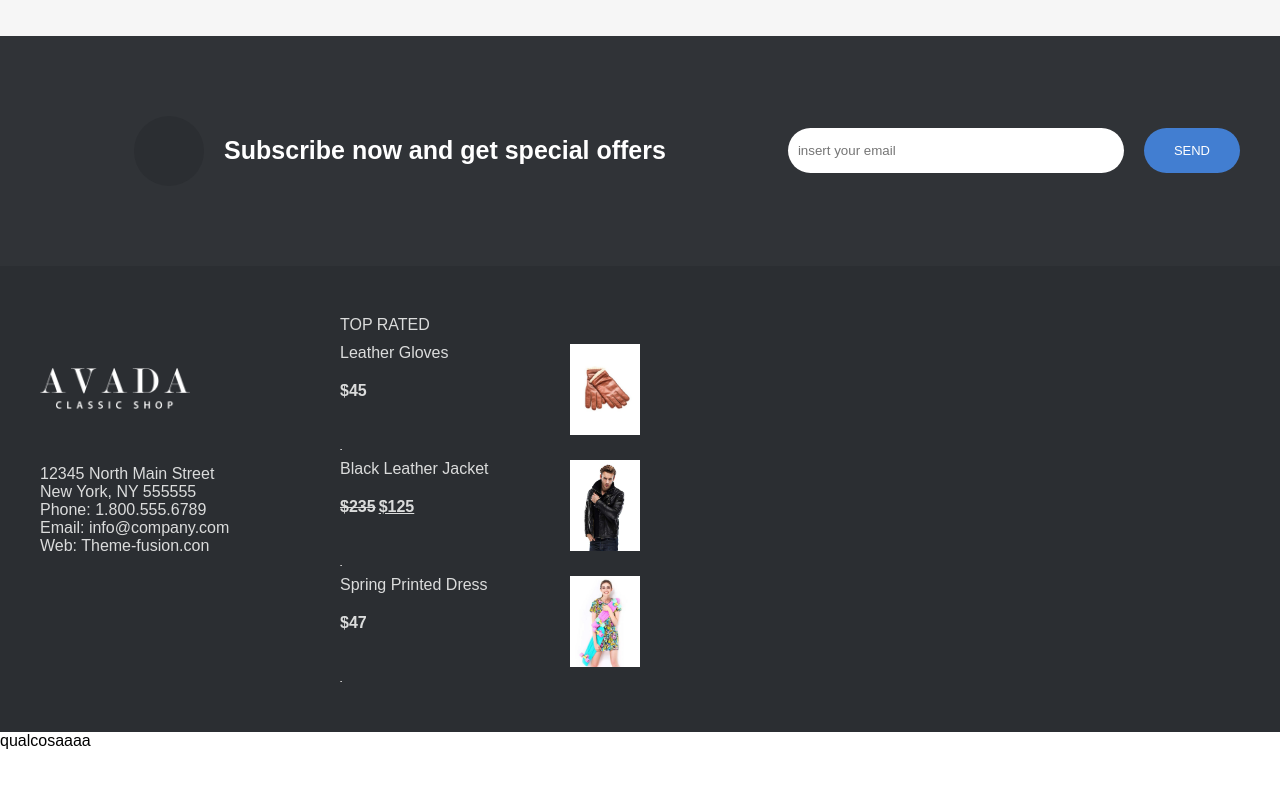
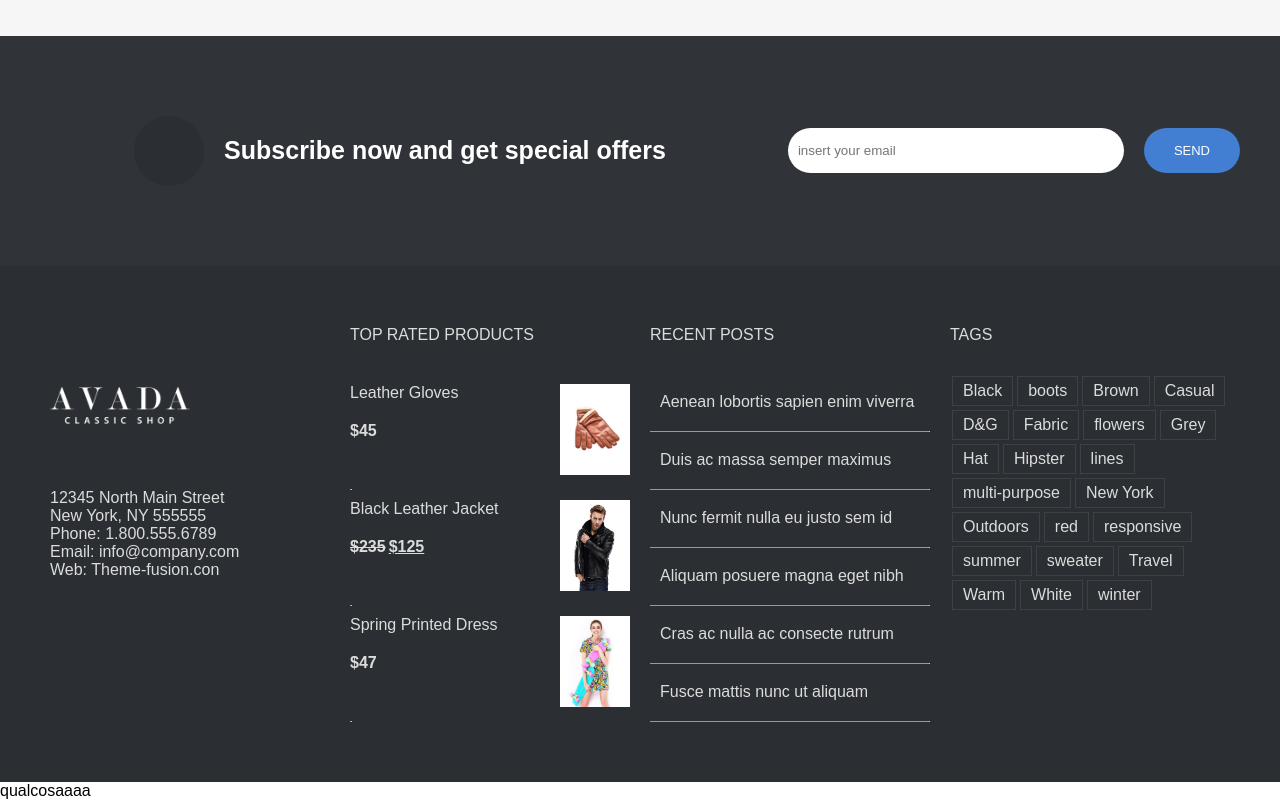
Before and after one commit to jacopo-ferroni/proj-html-vuejs, a Vue app: page / in a window 1280 px wide. Shown: the part 6507-7307 px from the top of the page. Before the commit the page ends 7257 px from the top, so only its background shows below. Built offline with nearby package versions, Linux system fonts and the light colour scheme; the HTML template or start-up script is replaced by a standard one.

Commit message:
footer end

```diff
--- a/src/components/Footer.vue
+++ b/src/components/Footer.vue
@@ -23,7 +23,7 @@
 
         </div>
         <div class="top-rated">
-            <span>TOP RATED</span>
+            <span class="toprated-title">TOP RATED PRODUCTS</span>
                 <div class="feed">
                     <div class="feed-text">
                         <span>Leather Gloves</span>
@@ -84,10 +84,68 @@
                 <hr size = "1">
         </div>
         <div class="recent-post">
-
+          <div class="title-recent">
+            RECENT POSTS
+          </div>
+          <div class="line">
+            <i class="fas fa-chevron-right"></i>
+            <div>Aenean lobortis sapien enim viverra</div>
+          </div>
+          <hr size="1">
+          <div class="line">
+            <i class="fas fa-chevron-right"></i>
+            <div>Duis ac massa semper maximus</div>
+          </div>
+          <hr size="1">
+          <div class="line">
+            <i class="fas fa-chevron-right"></i>
+            <div>Nunc fermit nulla eu justo sem id</div>
+          </div>
+          <hr size="1">
+          <div class="line">
+            <i class="fas fa-chevron-right"></i>
+            <div>Aliquam posuere magna eget nibh</div>
+          </div>
+          <hr size="1">
+          <div class="line">
+            <i class="fas fa-chevron-right"></i>
+            <div>Cras ac nulla ac consecte rutrum</div>
+          </div>
+          <hr size="1">
+          <div class="line">
+            <i class="fas fa-chevron-right"></i>
+            <div>Fusce mattis nunc ut aliquam</div>
+          </div>
+          <hr size="1">
         </div>
         <div class="tags">
-
+          <div class="title-tag">
+            TAGS
+          </div>
+          <div class="tags-container">
+            <div class="tag">Black</div>
+            <div class="tag">boots</div>
+            <div class="tag">Brown</div>
+            <div class="tag">Casual</div>
+            <div class="tag">D&G</div>
+            <div class="tag">Fabric</div>
+            <div class="tag">flowers</div>
+            <div class="tag">Grey</div>
+            <div class="tag">Hat</div>
+            <div class="tag">Hipster</div>
+            <div class="tag">lines</div>
+            <div class="tag">multi-purpose</div>
+            <div class="tag">New York</div>
+            <div class="tag">Outdoors</div>
+            <div class="tag">red</div>
+            <div class="tag">responsive</div>
+            <div class="tag">summer</div>
+            <div class="tag">sweater</div>
+            <div class="tag">Travel</div>
+            <div class="tag">Warm</div>
+            <div class="tag">White</div>
+            <div class="tag">winter</div>
+          </div>
         </div>
     </div>
 
@@ -109,6 +167,7 @@ export default {
       display: flex;
       padding: 50px 0;
       .reference {
+        margin: 10px;
         width: 25%;
         display: flex;
         flex-direction: column;
@@ -131,11 +190,15 @@ export default {
         }
       }
       .top-rated {
+        margin: 10px;
         color: #dbdcdc;
         width: 25%;
         display: flex;
         flex-direction: column;
         align-items: flex-start;
+        .toprated-title {
+          margin-bottom: 30px;
+        }
         .feed {
           margin: 10px 0;
           width: 100%;
@@ -170,16 +233,50 @@ export default {
         }
       }
       .recent-post {
+        margin: 10px;
         width: 25%;
         display: flex;
         flex-direction: column;
         justify-content: space-between;
+        .title-recent {
+          color: #dbdcdc;
+          margin-bottom: 30px;
+        }
+        .line {
+          display: flex;
+          align-items: center;
+          justify-content: flex-start;
+          color: #dbdcdc;
+          cursor: pointer;
+          i {
+            margin-right: 10px;
+            font-size: 13px;
+          }
+        }
       }
       .tags {
+        margin: 10px;
         width: 25%;
         display: flex;
         flex-direction: column;
-        justify-content: space-between;
+        .title-tag {
+          color:#dbdcdc;
+          margin-bottom: 30px;
+        }
+          .tags-container {
+            display: flex;
+            flex-wrap: wrap;
+            .tag {
+              border: 1px solid rgba($color: #dbdcdc, $alpha: .1);
+              padding: 5px 10px;
+              color: #dbdcdc;
+              margin: 2px;
+              cursor: pointer;
+              &:hover {
+                border: 1px solid rgba($color: #dbdcdc, $alpha: .5);
+              }
+            }
+          }
       }
     }
   }
```
